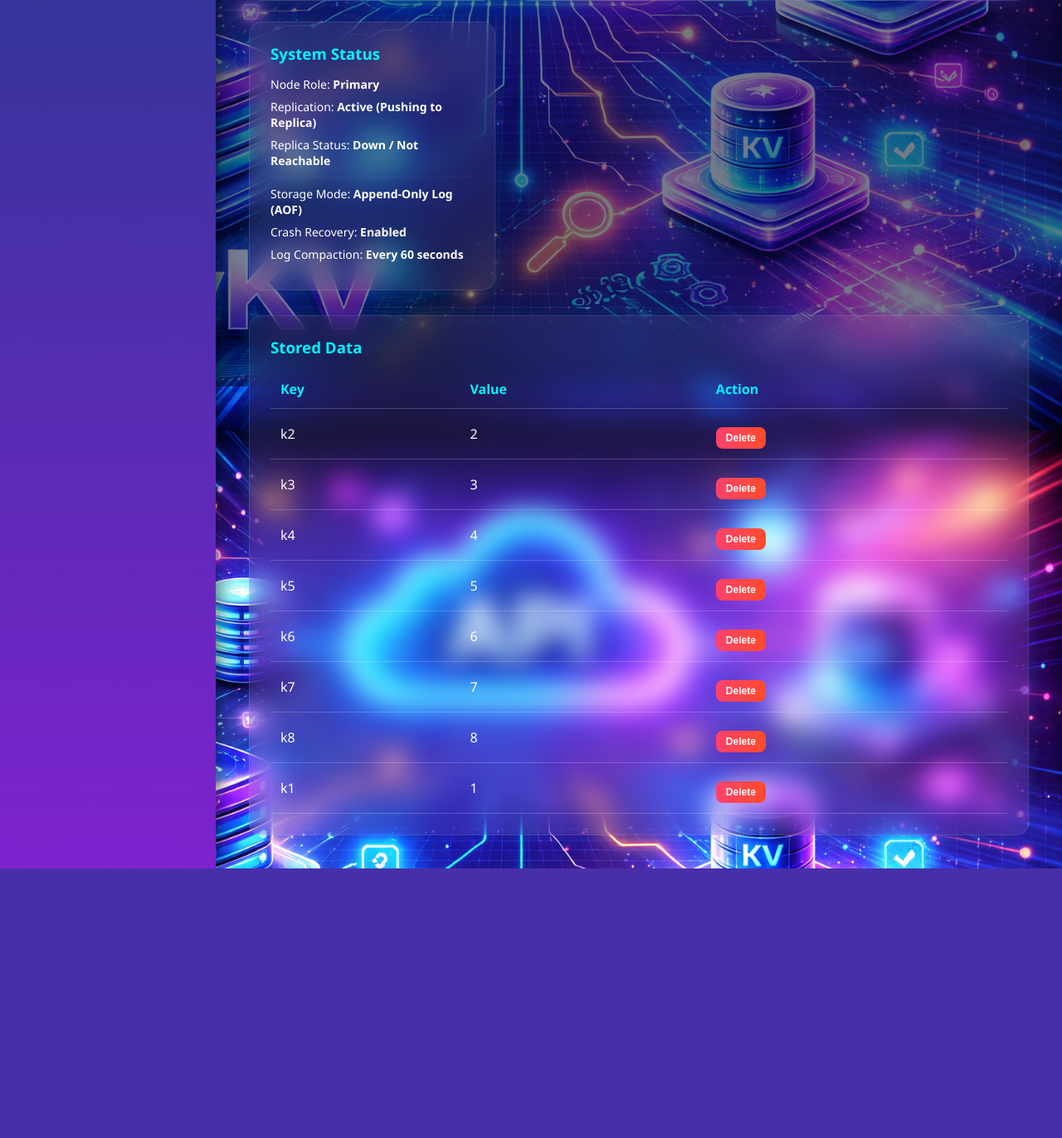
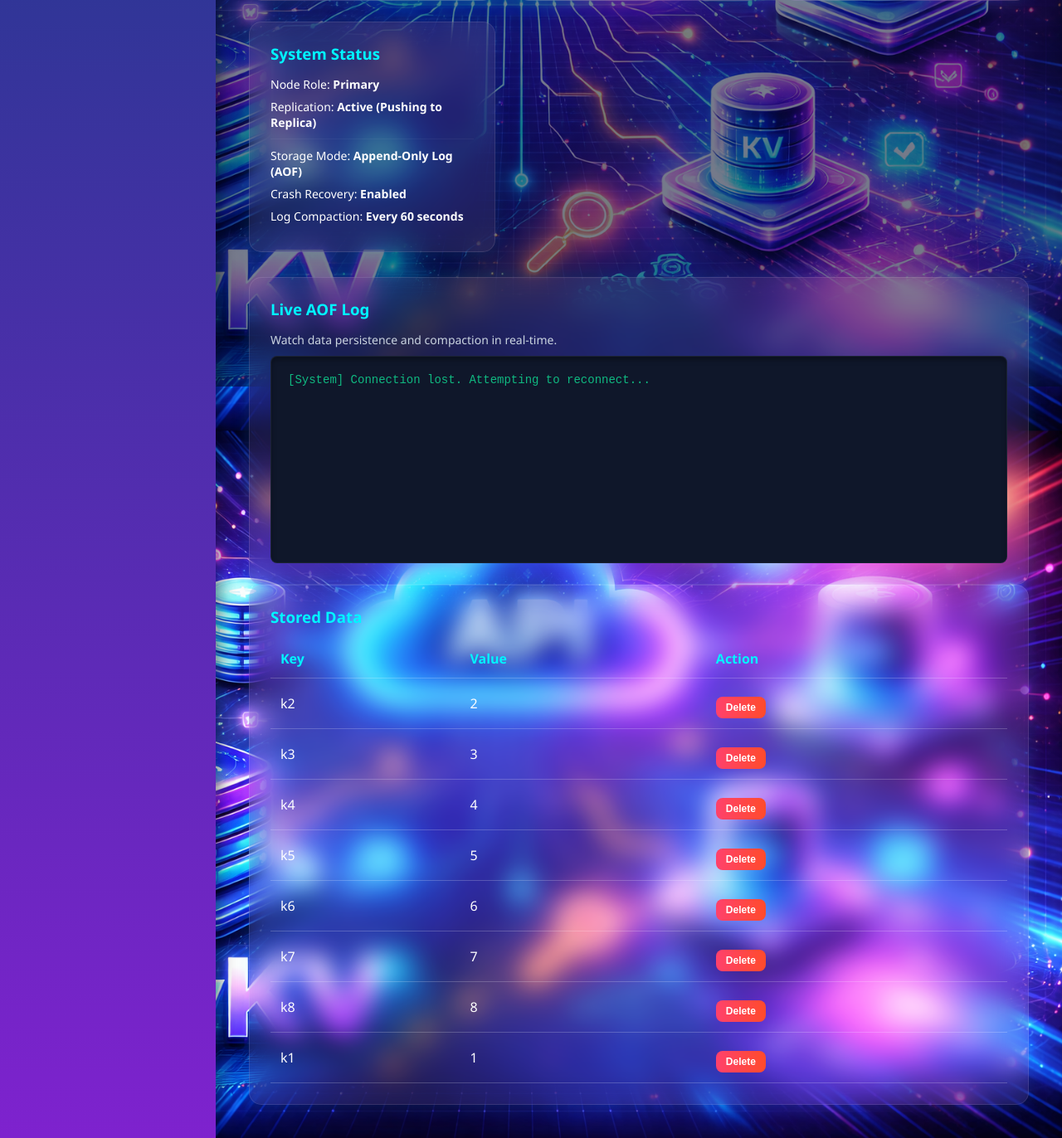
Before and after one commit to Hrishikesh544/PyKV-Distributed-Store, a FastAPI app: page /dashboard in a window 1280 px wide. Shown: the part 334-1706 px from the top of the page at 83% size. Before the commit the page ends 1381 px from the top, so only its background shows below. Run offline with FastAPI, Linux system fonts and the light colour scheme.

Commit message:
Update dashboard.html

```diff
--- a/pykv_server/templates/dashboard.html
+++ b/pykv_server/templates/dashboard.html
@@ -3,56 +3,41 @@
 
 <head>
     <title>PyKV | Dashboard</title>
-    <link rel="stylesheet" href="/static/style.css?v=4">
+    <link rel="stylesheet" href="/static/style.css?v=5">
 </head>
 
 <body>
 
 <div class="layout">
 
-    <!-- Sidebar -->
     <aside class="sidebar">
-
         <div class="logo">PyKV</div>
         <div class="sidebar-sub">Distributed KV Store</div>
-
         <nav>
             <a href="/dashboard" class="nav-link active">Dashboard</a>
             <a href="/" class="nav-link">Logout</a>
         </nav>
-
     </aside>
 
-
-    <!-- Main Content -->
     <main class="main-content">
 
         <header class="topbar">
-
             <h1>Key-Value Store Dashboard</h1>
-
             <div class="store-count">
                 {{ store|length }} / 10 Keys Stored
             </div>
-
         </header>
 
-
-        <!-- Notification -->
         {% if message %}
         <div class="alert {{ msg_type }}">
             {{ message }}
         </div>
         {% endif %}
 
-
-        <!-- Feature Grid -->
         <div class="grid">
 
-            <!-- Add Key -->
             <div class="card">
                 <h3>Add Key-Value</h3>
-
                 <form method="post" action="/add">
                     <input type="text" name="key" placeholder="Key" required>
                     <input type="text" name="value" placeholder="Value" required>
@@ -60,98 +45,50 @@
                 </form>
             </div>
 
-
-            <!-- Search Key -->
             <div class="card">
                 <h3>Search Key</h3>
-
                 <form method="post" action="/search">
                     <input type="text" name="key" placeholder="Key" required>
                     <button type="submit" class="btn-secondary">Search</button>
                 </form>
             </div>
 
-
-            <!-- Delete Key -->
             <div class="card">
                 <h3>Delete Key</h3>
-
                 <form method="post" action="/delete">
                     <input type="text" name="key" placeholder="Key" required>
                     <button type="submit" class="btn-danger">Delete</button>
                 </form>
             </div>
 
-
-            <!-- System Status -->
             <div class="card">
-
                 <h3>System Status</h3>
-
-                <p>
-                    Node Role:
-                    <strong>
-                        {% if is_primary %}
-                            Primary
-                        {% else %}
-                            Replica
-                        {% endif %}
-                    </strong>
+                <p>Node Role:
+                    <strong>{% if is_primary %}Primary{% else %}Replica{% endif %}</strong>
                 </p>
-
-                <p>
-                    Replication:
-                    <strong>
-                        {% if is_primary %}
-                            Active (Pushing to Replica)
-                        {% else %}
-                            Passive (Receiving Updates)
-                        {% endif %}
-                    </strong>
+                <p>Replication:
+                    <strong>{% if is_primary %}Active (Pushing to Replica){% else %}Passive (Receiving Updates){% endif %}</strong>
                 </p>
-
-                <p>
-                    Replica Status:
-                    <strong>
-                        {% if replica_alive %}
-                            Connected
-                        {% else %}
-                            Down / Not Reachable
-                        {% endif %}
-                    </strong>
-                </p>
-
                 <hr style="margin: 10px 0; opacity: 0.3;">
-
-                <p>
-                    Storage Mode:
-                    <strong>Append-Only Log (AOF)</strong>
-                </p>
-
-                <p>
-                    Crash Recovery:
-                    <strong>Enabled</strong>
-                </p>
-
-                <p>
-                    Log Compaction:
-                    <strong>Every 60 seconds</strong>
-                </p>
-
+                <p>Storage Mode: <strong>Append-Only Log (AOF)</strong></p>
+                <p>Crash Recovery: <strong>Enabled</strong></p>
+                <p>Log Compaction: <strong>Every 60 seconds</strong></p>
             </div>
 
         </div>
 
+        <div class="card full-width">
+            <h3>Live AOF Log</h3>
+            <p class="muted" style="margin-bottom: 10px;">Watch data persistence and compaction in real-time.</p>
+            <div class="log-terminal" id="logViewer">
+                [System] Establishing connection to stream...
+            </div>
+        </div>
 
-        <!-- Stored Data -->
         <div class="card full-width">
-
             <h3>Stored Data</h3>
-
             {% if store %}
-
             <table class="kv-table">
-
                 <thead>
                     <tr>
                         <th>Key</th>
@@ -159,38 +96,52 @@
                         <th>Action</th>
                     </tr>
                 </thead>
-
                 <tbody>
-
                 {% for key, value in store.items() %}
                 <tr>
-
                     <td>{{ key }}</td>
                     <td>{{ value }}</td>
-
                     <td>
                         <form method="post" action="/delete">
                             <input type="hidden" name="key" value="{{ key }}">
                             <button class="btn-danger small">Delete</button>
                         </form>
                     </td>
-
                 </tr>
                 {% endfor %}
-
                 </tbody>
-
             </table>
-
             {% else %}
             <p class="muted">No data stored yet.</p>
             {% endif %}
-
         </div>
 
     </main>
+</div>
 
-</div>
+<script>
+    const logViewer = document.getElementById('logViewer');
+
+    if (window.EventSource) {
+        const source = new EventSource('/stream-log');
+
+        source.onmessage = function(event) {
+            // Parse the JSON string sent from the backend
+            const decodedLog = JSON.parse(event.data);
+            logViewer.textContent = decodedLog || "[Log file is empty]";
+
+            // Auto-scroll to the bottom of the terminal
+            logViewer.scrollTop = logViewer.scrollHeight;
+        };
+
+        source.onerror = function(event) {
+            console.error("SSE connection error.");
+            logViewer.textContent = "[System] Connection lost. Attempting to reconnect...";
+        };
+    } else {
+        logViewer.textContent = "[System] Error: Your browser does not support Server-Sent Events.";
+    }
+</script>
 
 </body>
 </html>
```
